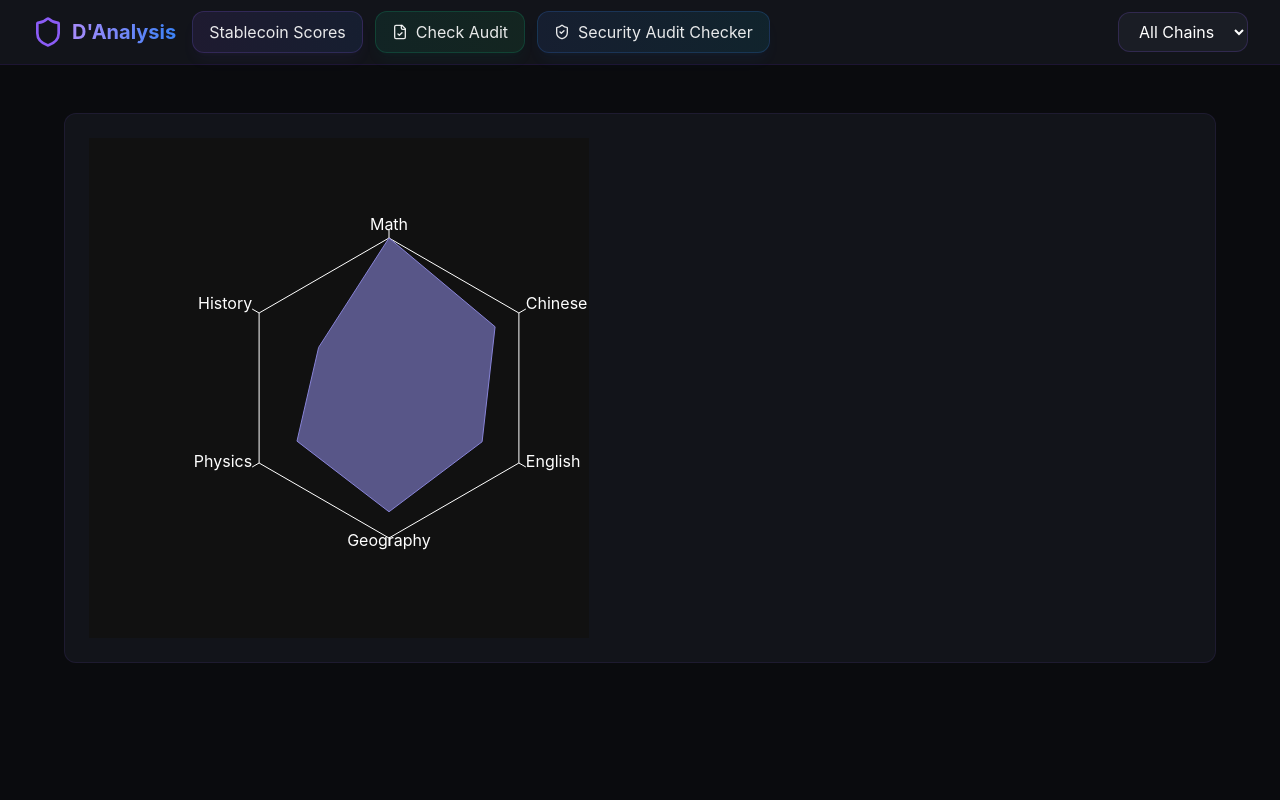
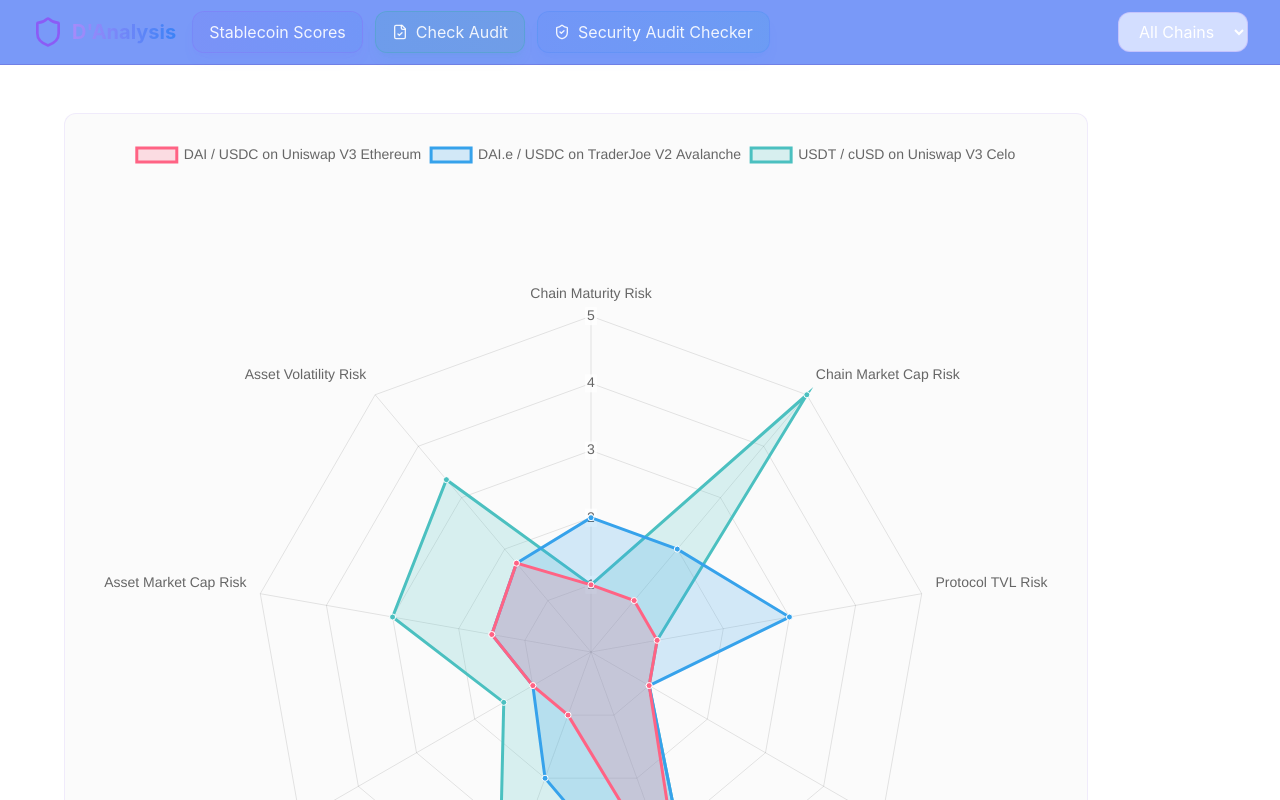
Before and after one commit to stakeunlimited/risk-analysis-frontend, a React (Create React App) app: page / in a window 1280 px wide. Shown: the top 800 px of the page. Built offline with nearby package versions, Linux system fonts and the light colour scheme.

Commit message:
Chart with mock data

```diff
--- a/eslint.config.mjs
+++ b/eslint.config.mjs
@@ -16,11 +16,12 @@ export default [
     ignores: ['**/node_modules/**', '**/dist/**'],
   },
   ...compat.extends(
+    'react-app',
     'plugin:@typescript-eslint/recommended',
     'plugin:react/recommended',
     'plugin:react-hooks/recommended',
     'eslint:recommended',
-    'prettier'
+    'prettier',
   ),
   {
     plugins: {
@@ -40,6 +41,7 @@ export default [
         },
       },
       globals: {
+        React: 'readonly',
         ...globals.node,
         ...globals.browser,
       },
@@ -62,6 +64,7 @@ export default [
         },
       ],
       'no-console': 'warn',
+      'react/react-in-jsx-scope': 'off',
     },
   },
 ];
--- a/package.json
+++ b/package.json
@@ -20,9 +20,11 @@
     "@types/node": "^16.18.115",
     "@types/react": "^18.3.12",
     "@types/react-dom": "^18.3.1",
+    "chart.js": "^4.4.6",
     "http-proxy-middleware": "^3.0.3",
     "lucide-react": "^0.453.0",
     "react": "^18.3.1",
+    "react-chartjs-2": "^5.2.0",
     "react-dom": "^18.3.1",
     "react-scripts": "5.0.1",
     "recharts": "^2.13.0",
@@ -56,6 +58,7 @@
     "babel-eslint": "^10.1.0",
     "eslint": "^9.15.0",
     "eslint-config-prettier": "^9.1.0",
+    "eslint-config-react-app": "^7.0.1",
     "eslint-plugin-react": "^7.37.2",
     "eslint-plugin-react-hooks": "^5.0.0",
     "globals": "^15.12.0",
--- a/src/App.tsx
+++ b/src/App.tsx
@@ -90,8 +90,8 @@ const App: React.FC = () => {
   };
 
   return (
-    <div className="min-h-screen bg-[#0a0b0e] text-white">
-      <nav className="bg-[#12141a] border-b border-violet-900/20">
+    <div className="min-h-screen bg-[#ffffff] text-white">
+      <nav className="bg-[#7999f8] border-b border-violet-900/20">
         <div className="max-w-7xl mx-auto px-4 sm:px-6 lg:px-8">
           <div className="flex items-center justify-between h-16">
             <div className="flex items-center space-x-4">
@@ -148,7 +148,7 @@ const App: React.FC = () => {
             </div>
             <div className="flex space-x-4">
               <select
-                className="bg-[#1a1d25] text-white rounded-xl px-4 py-2 border border-violet-500/20 focus:border-violet-500 focus:ring-1 focus:ring-violet-500 focus:outline-none"
+                className="bg-[#d3deff] text-white rounded-xl px-4 py-2 border border-violet-500/20 focus:border-violet-500 focus:ring-1 focus:ring-violet-500 focus:outline-none"
                 value={selectedChain}
                 onChange={(e) => setSelectedChain(e.target.value)}
               >
--- a/src/pages/HomePage.tsx
+++ b/src/pages/HomePage.tsx
@@ -1,44 +1,99 @@
-import { PolarAngleAxis, Radar, RadarChart } from 'recharts';
+import { Chart, Filler, LineElement, PointElement, RadialLinearScale, Tooltip, Legend } from 'chart.js';
+import { Radar } from 'react-chartjs-2';
 
 const HomePage: React.FC = () => {
-  const data = [
+  Chart.register(RadialLinearScale, PointElement, LineElement, Filler, Tooltip, Legend);
+
+  const data = {
+    labels: [
+      'Chain Maturity Risk',
+      'Chain Market Cap Risk',
+      'Protocol TVL Risk',
+      'Protocol Maturity Risk',
+      'Pair TVL Risk',
+      'Pair Maturity Risk',
+      'Asset Maturity Risk',
+      'Asset Market Cap Risk',
+      'Asset Volatility Risk',
+    ],
+    datasets: [
       {
-      subject: 'Math',
-      A: 120,
-      B: 110,
-      fullMark: 150,
+        label: 'DAI / USDC on Uniswap V3 Ethereum',
+        data: [1, 1, 1, 1, 4, 1, 1, 1.5, 1.726327332],
+        fill: true,
+        backgroundColor: 'rgba(255, 99, 132, 0.2)',
+        borderColor: 'rgb(255, 99, 132)',
+        pointBackgroundColor: 'rgb(255, 99, 132)',
+        pointBorderColor: '#fff',
+        pointHoverBackgroundColor: '#fff',
+        pointHoverBorderColor: 'rgb(255, 99, 132)',
       },
       {
-      subject: 'Chinese',
-      A: 98,
-      B: 130,
-      fullMark: 150,
+        label: 'DAI.e / USDC on TraderJoe V2 Avalanche',
+        data: [2, 2, 3, 1, 5, 2, 1, 1.5, 1.726327332],
+        fill: true,
+        backgroundColor: 'rgba(54, 162, 235, 0.2)',
+        borderColor: 'rgb(54, 162, 235)',
+        pointBackgroundColor: 'rgb(54, 162, 235)',
+        pointBorderColor: '#fff',
+        pointHoverBackgroundColor: '#fff',
+        pointHoverBorderColor: 'rgb(54, 162, 235)',
       },
       {
-      subject: 'English',
-      A: 86,
-      B: 130,
-      fullMark: 150,
+        label: 'USDT / cUSD on Uniswap V3 Celo',
+        data: [1, 5, 1, 1, 5, 4, 1.5, 3, 3.349583194],
+        fill: true,
+        backgroundColor: 'rgba(75, 192, 192, 0.2)',
+        borderColor: 'rgb(75, 192, 192)',
+        pointBackgroundColor: 'rgb(75, 192, 192)',
+        pointBorderColor: '#fff',
+        pointHoverBackgroundColor: '#fff',
+        pointHoverBorderColor: 'rgb(75, 192, 192)',
       },
-    {
-      subject: 'Geography',
-      A: 99,
-      B: 100,
-      fullMark: 150,
+    ],
+  };
+
+  const options = {
+    plugins: {
+      legend: {
+        labels: {
+          font: {
+            size: 14,
           },
-    {
-      subject: 'Physics',
-      A: 85,
-      B: 90,
-      fullMark: 150,
         },
-    {
-      subject: 'History',
-      A: 65,
-      B: 85,
-      fullMark: 150,
+        tooltip: {
+          bodyFont: {
+            size: 14, // Set font size for tooltip body
           },
-  ];
+          titleFont: {
+            size: 14, // Set font size for tooltip title
+          },
+        },
+      },
+    },
+    elements: {
+      line: {
+        borderWidth: 3, // Custom line width
+      },
+    },
+    scales: {
+      r: {
+        min: 0, // Center value
+        max: 5, // Outer value
+        ticks: {
+          stepSize: 1, // Increment steps between number
+          font: {
+            size: 14, // Set font size for radial ticks
+          },
+        },
+        pointLabels: {
+          font: {
+            size: 14, // Set font size for axis labels
+          },
+        },
+      },
+    },
+  };
 
   return (
     <main className="max-w-7xl mx-auto px-4 sm:px-6 lg:px-8 py-6">
@@ -47,19 +102,8 @@ const HomePage: React.FC = () => {
         {/* Charts and Analytics */}
         <div className="grid grid-cols-1 lg:grid-cols-1 gap-6 mb-6">
           {/* TVL Chart */}
-          <div className="bg-[#12141a] rounded-xl p-6 border border-violet-500/10">
-            <RadarChart
-              cx={300}
-              cy={250}
-              outerRadius={150}
-              width={500}
-              height={500}
-              data={data}
-              style={{ backgroundColor: '#111' }}
-            >
-              <PolarAngleAxis dataKey="subject" fill="#111" stroke="#fff" />
-              <Radar name="Mike" dataKey="A" stroke="#8884d8" fill="#8884d8" fillOpacity={0.6} />
-            </RadarChart>
+          <div className="bg-[#fbfbfb] rounded-xl p-6 border max-w-screen-lg border-violet-500/10">
+            <Radar data={data} options={options} />
           </div>
         </div>
       </main>
```
Also changed, not shown: 2 other files (tests, documents, lock files or other folders). Lines whose indentation alone changed are shown as unchanged.
